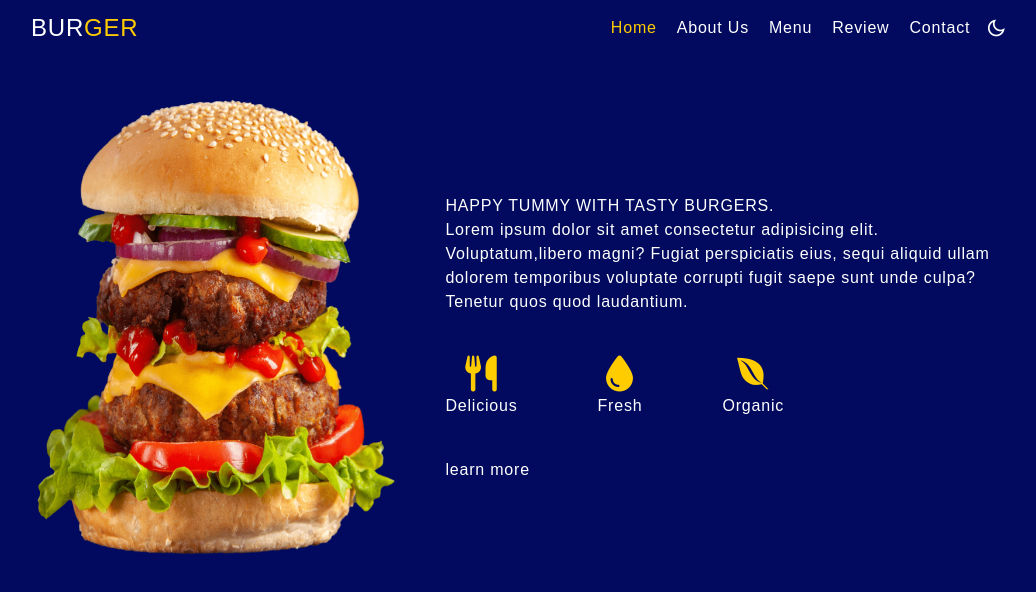
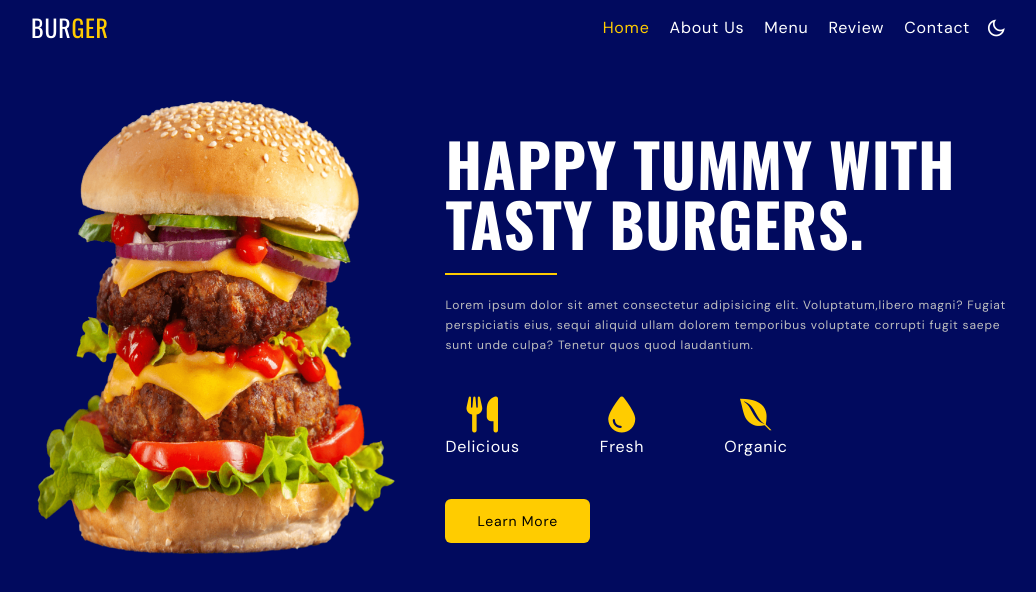
Before and after one commit to ZakariaBatty/foodWebsite-tailwindCss, a website: page src/index.html in a window 1280 px wide. Shown: the whole page, without its empty margins (121-1157 px from the left). Drawn offline with nearby package versions, Linux system fonts and the light colour scheme.

Commit message:
add main section

```diff
--- a/src/input.css
+++ b/src/input.css
@@ -1,3 +1,5 @@
+@import url('https://fonts.googleapis.com/css2?family=DM+Sans:wght@400;500;700&family=Nunito:wght@400;500;600;700&family=Oswald:wght@400;500;600;700&display=swap');
+
 @tailwind base;
 @tailwind components;
 @tailwind utilities;
@@ -15,3 +17,27 @@
       @apply pt-16 pb-4 md:pt-20;
    }
 }
+
+@layer components {
+   .btn {
+      @apply inline-block text-sm py-3 px-8 capitalize text-center cursor-pointer rounded-md ease-linear duration-200;
+   }
+
+   .btn-primary {
+      @apply text-blackColor bg-secondaryColor hover:opacity-75;
+   }
+}
+
+@layer utilities {
+   .home__title {
+      @apply text-4xl font-oswald font-bold uppercase lg:text-6xl;
+   }
+
+   .separator {
+      @apply w-28 h-[2px] bg-secondaryColor my-5;
+   }
+
+   .paragraph {
+      @apply text-paragraphColor text-xs leading-5;
+   }
+}
```
Also changed, not shown: dist/output.css.
